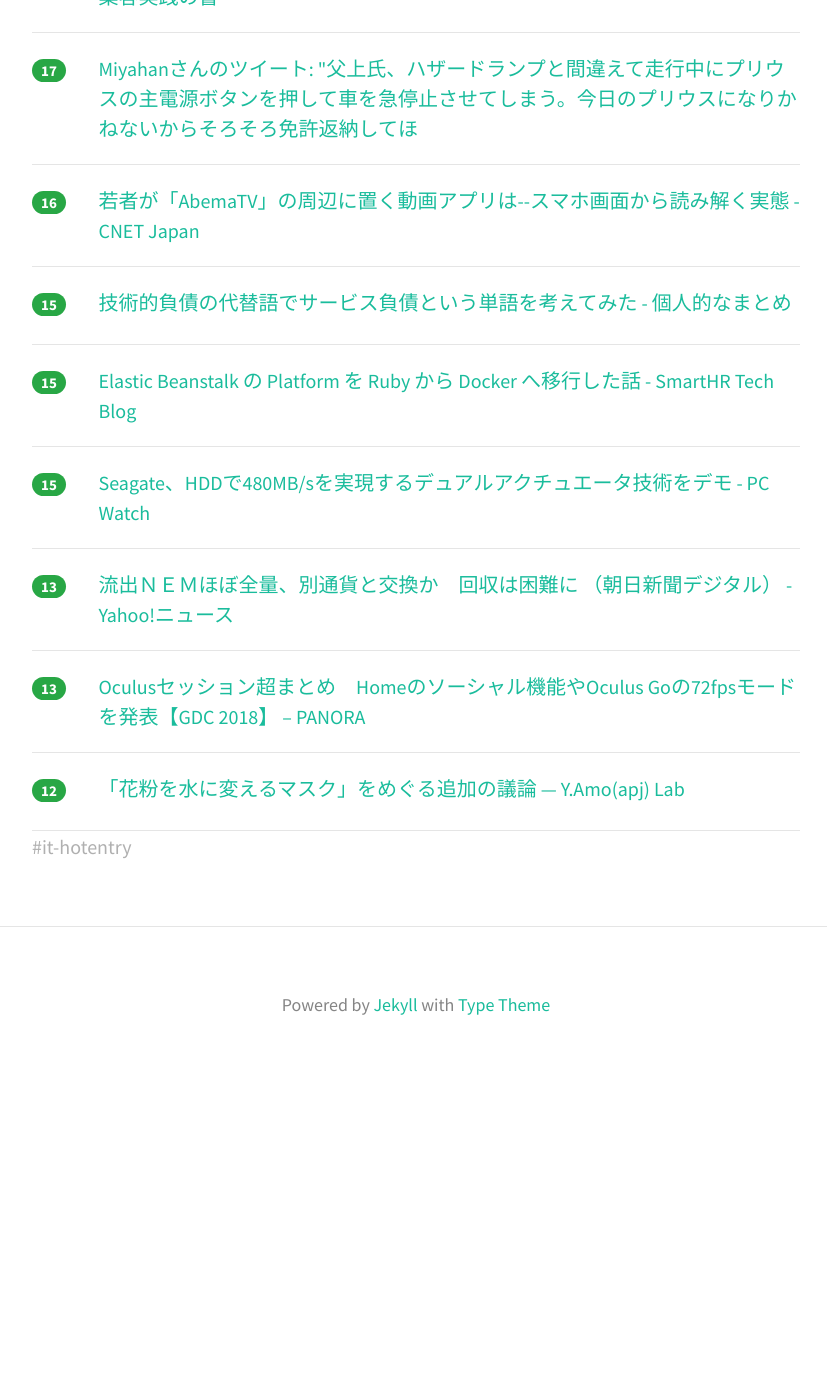
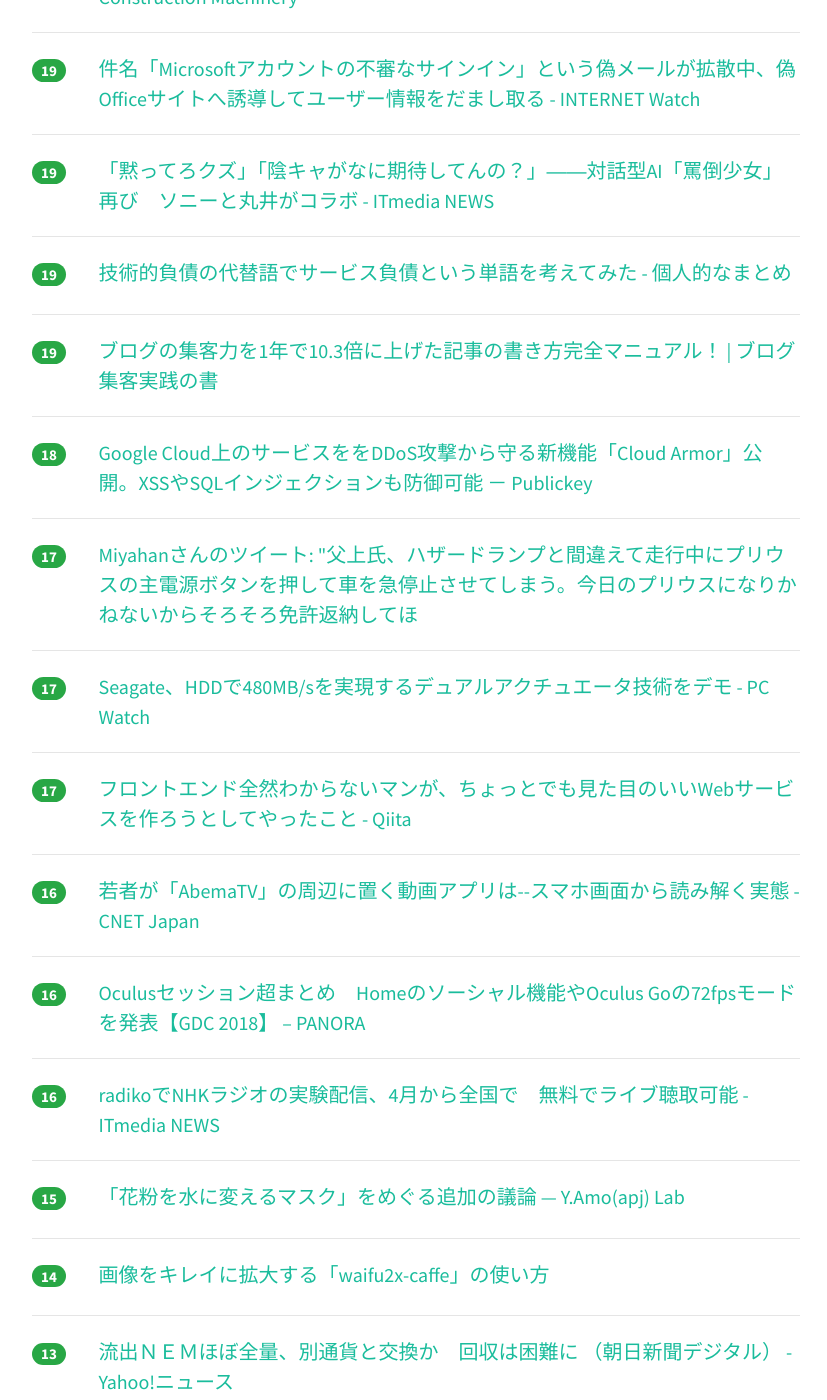
Before and after one commit to yatta47/hatena-matome-site, a Jekyll site: the page built from _posts/2018-03-23-hatena.md, in a window 1280 px wide and 1400 px high, scrolled down 1624 px. Shown: the whole window, without its empty margins (224-1051 px from the left). Built offline with Jekyll 4.4.1, drawn with Linux system fonts in a browser that asks for light colours; nearby versions of some CDN libraries; before the commit the page ends 2706 px from its top, so only the background shows below that; some of the changed text lies outside the part shown.

Commit message:
Updated 2018-03-23

```diff
--- a/_posts/2018-03-23-hatena.md
+++ b/_posts/2018-03-23-hatena.md
@@ -1,14 +1,19 @@
 ---
 layout: post
 title:  "2018-03-23 はてぶIT"
-date:   2018-03-23 09:02:53
+date:   2018-03-23 10:01:39
 tags: [it-hotentry]
 ---
-21 件のデータあり
+27 件のデータあり
 
 <hr><div class="row">
-<div class="col-1"><span class="badge badge-pill badge-success h2">65</span></div>
+<div class="col-1"><span class="badge badge-pill badge-success h2">86</span></div>
 <div class="col-11"><a href='http://onereihoku.org/archives/2964' target='_blank'>SNS上で拡散されている記事に関して | ONEれいほく</a></div>
+</div>
+<hr>
+<div class="row">
+<div class="col-1"><span class="badge badge-pill badge-success h2">46</span></div>
+<div class="col-11"><a href='https://togetter.com/li/1211254' target='_blank'>元ナムコ社員がPEZYで語る日本の研究者の問題点 - Togetter</a></div>
 </div>
 <hr>
 <div class="row">
@@ -17,18 +22,33 @@ tags: [it-hotentry]
 </div>
 <hr>
 <div class="row">
-<div class="col-1"><span class="badge badge-pill badge-success h2">34</span></div>
-<div class="col-11"><a href='https://togetter.com/li/1211254' target='_blank'>元ナムコ社員がPEZYで語る日本の研究者の問題点 - Togetter</a></div>
+<div class="col-1"><span class="badge badge-pill badge-success h2">40</span></div>
+<div class="col-11"><a href='http://azanaerunawano5to4.hatenablog.com/entry/2018/03/22/233458' target='_blank'>ユニクロの安さと適正な価値 - あざなえるなわのごとし</a></div>
 </div>
 <hr>
 <div class="row">
-<div class="col-1"><span class="badge badge-pill badge-success h2">29</span></div>
+<div class="col-1"><span class="badge badge-pill badge-success h2">33</span></div>
 <div class="col-11"><a href='http://www.itmedia.co.jp/mobile/articles/1803/22/news132.html' target='_blank'>Y!mobileの満足度が低い理由は？　「格安SIM」満足度調査から見えたこと - ITmedia Mobile</a></div>
 </div>
 <hr>
 <div class="row">
-<div class="col-1"><span class="badge badge-pill badge-success h2">27</span></div>
+<div class="col-1"><span class="badge badge-pill badge-success h2">31</span></div>
 <div class="col-11"><a href='https://codezine.jp/article/detail/10730' target='_blank'>最近話題の「Kotlin」は本当に業務に使えるの？ ―国内第一人者と「Yahoo!ニュース」Android版開発者が語るKotlin開発実践のコツ：CodeZine（コードジン）</a></div>
+</div>
+<hr>
+<div class="row">
+<div class="col-1"><span class="badge badge-pill badge-success h2">30</span></div>
+<div class="col-11"><a href='http://moognyk.hateblo.jp/entry/2018/03/22/190000' target='_blank'>『写真のことが全部わかる本』（中原一雄）は初心者が最短でカメラと仲良くなるための素敵ガイド - I AM A DOG</a></div>
+</div>
+<hr>
+<div class="row">
+<div class="col-1"><span class="badge badge-pill badge-success h2">30</span></div>
+<div class="col-11"><a href='http://tech.smarthr.jp/entry/2018/03/22/172953' target='_blank'>Elastic Beanstalk の Platform を Ruby から Docker へ移行した話 - SmartHR Tech Blog</a></div>
+</div>
+<hr>
+<div class="row">
+<div class="col-1"><span class="badge badge-pill badge-success h2">25</span></div>
+<div class="col-11"><a href='https://postd.cc/why-python-3-exists/' target='_blank'>Python 3誕生の理由　― つまり、なぜunicode/str/bytesの仕様は変更されたのか | POSTD</a></div>
 </div>
 <hr>
 <div class="row">
@@ -43,7 +63,7 @@ tags: [it-hotentry]
 <hr>
 <div class="row">
 <div class="col-1"><span class="badge badge-pill badge-success h2">24</span></div>
-<div class="col-11"><a href='http://azanaerunawano5to4.hatenablog.com/entry/2018/03/22/233458' target='_blank'>ユニクロの安さと適正な価値 - あざなえるなわのごとし</a></div>
+<div class="col-11"><a href='https://paiza.hatenablog.com/entry/2018/03/22/Web%E4%B8%8A%E3%81%A7%E7%B0%A1%E5%8D%98%E3%81%AB%E3%83%9E%E3%82%A4%E3%83%B3%E3%83%89%E3%83%9E%E3%83%83%E3%83%97%E9%A2%A8%E3%83%89%E3%82%AD%E3%83%A5%E3%83%A1%E3%83%B3%E3%83%88%E3%81%8C%E7%84%A1%E6%96%99' target='_blank'>Web上で簡単にマインドマップ風ドキュメントが無料作成できる「Milkr」を使ってみた！ - paiza開発日誌</a></div>
 </div>
 <hr>
 <div class="row">
@@ -62,13 +82,18 @@ tags: [it-hotentry]
 </div>
 <hr>
 <div class="row">
-<div class="col-1"><span class="badge badge-pill badge-success h2">18</span></div>
-<div class="col-11"><a href='http://moognyk.hateblo.jp/entry/2018/03/22/190000' target='_blank'>『写真のことが全部わかる本』（中原一雄）は初心者が最短でカメラと仲良くなるための素敵ガイド - I AM A DOG</a></div>
+<div class="col-1"><span class="badge badge-pill badge-success h2">19</span></div>
+<div class="col-11"><a href='http://hachi.hatenablog.com/entry/2018/03/23/001530' target='_blank'>技術的負債の代替語でサービス負債という単語を考えてみた - 個人的なまとめ</a></div>
+</div>
+<hr>
+<div class="row">
+<div class="col-1"><span class="badge badge-pill badge-success h2">19</span></div>
+<div class="col-11"><a href='https://arata01.info/blog-syukyakuryoku-up-9015' target='_blank'>ブログの集客力を1年で10.3倍に上げた記事の書き方完全マニュアル！ | ブログ集客実践の書</a></div>
 </div>
 <hr>
 <div class="row">
 <div class="col-1"><span class="badge badge-pill badge-success h2">18</span></div>
-<div class="col-11"><a href='https://arata01.info/blog-syukyakuryoku-up-9015' target='_blank'>ブログの集客力を1年で10.3倍に上げた記事の書き方完全マニュアル！ | ブログ集客実践の書</a></div>
+<div class="col-11"><a href='http://www.publickey1.jp/blog/18/google_cloudddoscloud_armorxsssql.html' target='_blank'>Google Cloud上のサービスををDDoS攻撃から守る新機能「Cloud Armor」公開。XSSやSQLインジェクションも防御可能 － Publickey</a></div>
 </div>
 <hr>
 <div class="row">
@@ -77,23 +102,38 @@ tags: [it-hotentry]
 </div>
 <hr>
 <div class="row">
+<div class="col-1"><span class="badge badge-pill badge-success h2">17</span></div>
+<div class="col-11"><a href='https://pc.watch.impress.co.jp/docs/news/1113044.html' target='_blank'>Seagate、HDDで480MB/sを実現するデュアルアクチュエータ技術をデモ - PC Watch</a></div>
+</div>
+<hr>
+<div class="row">
+<div class="col-1"><span class="badge badge-pill badge-success h2">17</span></div>
+<div class="col-11"><a href='https://qiita.com/liukoki/items/8a6cd4543e7e7e906461' target='_blank'>フロントエンド全然わからないマンが、ちょっとでも見た目のいいWebサービスを作ろうとしてやったこと - Qiita</a></div>
+</div>
+<hr>
+<div class="row">
 <div class="col-1"><span class="badge badge-pill badge-success h2">16</span></div>
 <div class="col-11"><a href='https://japan.cnet.com/article/35116350/' target='_blank'>若者が「AbemaTV」の周辺に置く動画アプリは--スマホ画面から読み解く実態 - CNET Japan</a></div>
 </div>
 <hr>
 <div class="row">
-<div class="col-1"><span class="badge badge-pill badge-success h2">15</span></div>
-<div class="col-11"><a href='http://hachi.hatenablog.com/entry/2018/03/23/001530' target='_blank'>技術的負債の代替語でサービス負債という単語を考えてみた - 個人的なまとめ</a></div>
+<div class="col-1"><span class="badge badge-pill badge-success h2">16</span></div>
+<div class="col-11"><a href='http://panora.tokyo/56894/' target='_blank'>Oculusセッション超まとめ　Homeのソーシャル機能やOculus Goの72fpsモードを発表【GDC 2018】 – PANORA</a></div>
+</div>
+<hr>
+<div class="row">
+<div class="col-1"><span class="badge badge-pill badge-success h2">16</span></div>
+<div class="col-11"><a href='http://www.itmedia.co.jp/news/articles/1803/22/news116.html' target='_blank'>radikoでNHKラジオの実験配信、4月から全国で　無料でライブ聴取可能 - ITmedia NEWS</a></div>
 </div>
 <hr>
 <div class="row">
 <div class="col-1"><span class="badge badge-pill badge-success h2">15</span></div>
-<div class="col-11"><a href='http://tech.smarthr.jp/entry/2018/03/22/172953' target='_blank'>Elastic Beanstalk の Platform を Ruby から Docker へ移行した話 - SmartHR Tech Blog</a></div>
+<div class="col-11"><a href='http://www.cml-office.org:8080/official/pseudoscience/topics/htms-2.html' target='_blank'>「花粉を水に変えるマスク」をめぐる追加の議論 — Y.Amo(apj) Lab</a></div>
 </div>
 <hr>
 <div class="row">
-<div class="col-1"><span class="badge badge-pill badge-success h2">15</span></div>
-<div class="col-11"><a href='https://pc.watch.impress.co.jp/docs/news/1113044.html' target='_blank'>Seagate、HDDで480MB/sを実現するデュアルアクチュエータ技術をデモ - PC Watch</a></div>
+<div class="col-1"><span class="badge badge-pill badge-success h2">14</span></div>
+<div class="col-11"><a href='http://design-plus1.com/tcd-w/2018/03/waifu2x-caffe.html' target='_blank'>画像をキレイに拡大する「waifu2x-caffe」の使い方</a></div>
 </div>
 <hr>
 <div class="row">
@@ -101,13 +141,3 @@ tags: [it-hotentry]
 <div class="col-11"><a href='https://headlines.yahoo.co.jp/hl?a=20180322-00000084-asahi-soci' target='_blank'>流出ＮＥＭほぼ全量、別通貨と交換か　回収は困難に （朝日新聞デジタル） - Yahoo!ニュース</a></div>
 </div>
 <hr>
-<div class="row">
-<div class="col-1"><span class="badge badge-pill badge-success h2">13</span></div>
-<div class="col-11"><a href='http://panora.tokyo/56894/' target='_blank'>Oculusセッション超まとめ　Homeのソーシャル機能やOculus Goの72fpsモードを発表【GDC 2018】 – PANORA</a></div>
-</div>
-<hr>
-<div class="row">
-<div class="col-1"><span class="badge badge-pill badge-success h2">12</span></div>
-<div class="col-11"><a href='http://www.cml-office.org:8080/official/pseudoscience/topics/htms-2.html' target='_blank'>「花粉を水に変えるマスク」をめぐる追加の議論 — Y.Amo(apj) Lab</a></div>
-</div>
-<hr>
```
